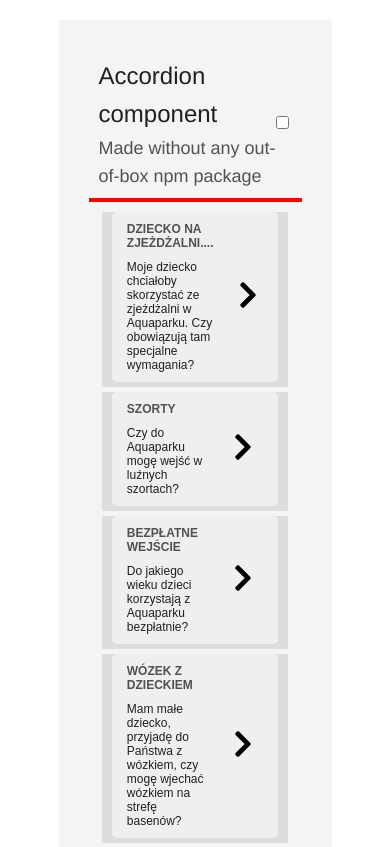
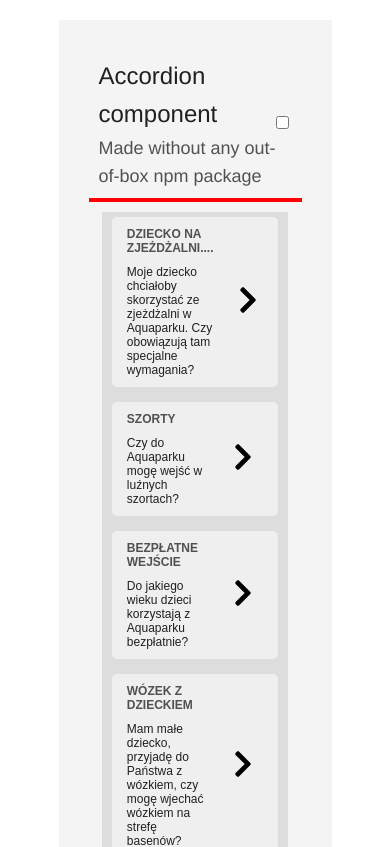
Before and after one commit to krzysztofplesniak/Accordion-React-project, a React (Create React App) app: page / in a window 390 px wide. Shown: the top 847 px of the page. Built offline with nearby package versions, Linux system fonts and the light colour scheme; data requests are answered from the project's data file.

Commit message:
Setting new varibales for: padding,margin and border in _base.scss

```diff
--- a/src/styles/base/_container.scss
+++ b/src/styles/base/_container.scss
@@ -3,7 +3,7 @@
     background-color: $off-white;
     width: 70%;
     max-width: 70rem;
-    margin: 20px auto;
+    margin: $m-pm auto;
     padding: $m-pm;
 
     &--accordion {
--- a/src/styles/base/_mediaqueries.scss
+++ b/src/styles/base/_mediaqueries.scss
@@ -2,7 +2,7 @@
     .container {
         width: 85%;
         max-width: 50rem;
-        margin: 10px auto;
+        margin: $xs-pm auto;
         padding: $xs-pm;
 
         &--accordion {
@@ -18,7 +18,7 @@
         }
 
         &__button {
-            padding: 10px 0px;
+            padding: $xs-pm 0px;
         }
         &__info-text {
             font-size: $xs-fs;
@@ -38,7 +38,7 @@
 
         &--accordion {
             width: 95%;
-            padding: 0 5px;
+            padding: 0 $min-pm;
         }
     }
 
--- a/src/styles/base/_variables.scss
+++ b/src/styles/base/_variables.scss
@@ -20,7 +20,11 @@ $dark-theme: $background-color2;
 // Fonts stack
 $font-stack: 'Helvetica', 'Roboto', 'Arial', sans-serif;
 
+// Border
+$min-border: 0.4rem;
+
 // Padding & Margin
+$min-pm: 0.5rem;
 $xs-pm: 1rem;
 $s-pm: 1.5rem;
 $m-pm: 2rem;
--- a/src/styles/components/_accordion.scss
+++ b/src/styles/components/_accordion.scss
@@ -3,6 +3,7 @@
 // B = base 'accordion'
 .accordion {
 	color: $off-white;
+	padding: $min-pm 0;
 
 	// E = element 'accordion__button'
 	&__button {
@@ -10,10 +11,10 @@
 		display: flex;
 		justify-content: space-between;
 		align-items: center;
-		margin: 5px 0;
+		margin-bottom: $min-pm;
 		padding: $xs-pm;
 		width: 100%;
-		border-radius: 5px;
+		border-radius: $min-pm;
 		border: none;
 		outline: none;
 		transition: background-color 0.2s ease-in-out;
@@ -35,7 +36,7 @@
         font-weight: $m-fw;
 		font-size: $m-fs;
         text-align: left;
-        margin-left: 15px;
+        margin-left: $s-pm;
     }
 
 	// E = element 'accordion__title'
@@ -43,7 +44,7 @@
 		font-weight: $l-fw;
 		font-size: $m-fs;
 		text-transform: uppercase;
-	    margin-bottom: 10px;
+	    margin-bottom: $xs-pm;
 	}
 
 	// E = element 'accordion__subtitle'
@@ -73,9 +74,9 @@
 	&__content {
 		width: 100%;
 		margin: 0 auto;
-		border-left: 4px solid red;
+		border-left: $min-border solid red;
 		background-color: $white;
-		border-radius: 5px;
+		border-radius: $min-pm;
 		overflow: hidden;
 		transition: max-height 0.15s ease-in-out;
 	}
--- a/src/styles/components/_header.scss
+++ b/src/styles/components/_header.scss
@@ -10,7 +10,7 @@
     padding: $s-pm;
     color: $black;
     height: 12vh;
-    border-bottom: 4px solid red;
+    border-bottom: $min-border solid red;
 
     // E = element 'header__title'
     &__title {
--- a/src/styles/styles.css
+++ b/src/styles/styles.css
@@ -24,7 +24,7 @@ body {
   background-color: #ddd;
   width: 70%;
   max-width: 70rem;
-  margin: 20px auto;
+  margin: 2rem auto;
   padding: 2rem;
 }
 
@@ -73,7 +73,7 @@ body {
   padding: 1.5rem;
   color: #202020;
   height: 12vh;
-  border-bottom: 4px solid red;
+  border-bottom: 0.4rem solid red;
 }
 
 .header__title {
@@ -136,6 +136,7 @@ body {
 
 .accordion {
   color: #ddd;
+  padding: 0.5rem 0;
 }
 
 .accordion__button {
@@ -149,10 +150,10 @@ body {
   -webkit-box-align: center;
       -ms-flex-align: center;
           align-items: center;
-  margin: 5px 0;
+  margin-bottom: 0.5rem;
   padding: 1rem;
   width: 100%;
-  border-radius: 5px;
+  border-radius: 0.5rem;
   border: none;
   outline: none;
   -webkit-transition: background-color 0.2s ease-in-out;
@@ -174,14 +175,14 @@ body {
   font-weight: 500;
   font-size: 1.8rem;
   text-align: left;
-  margin-left: 15px;
+  margin-left: 1.5rem;
 }
 
 .accordion--title {
   font-weight: 900;
   font-size: 1.8rem;
   text-transform: uppercase;
-  margin-bottom: 10px;
+  margin-bottom: 1rem;
 }
 
 .accordion--subtitle {
@@ -210,9 +211,9 @@ body {
 .accordion__content {
   width: 100%;
   margin: 0 auto;
-  border-left: 4px solid red;
+  border-left: 0.4rem solid red;
   background-color: #fff;
-  border-radius: 5px;
+  border-radius: 0.5rem;
   overflow: hidden;
   -webkit-transition: max-height 0.15s ease-in-out;
   transition: max-height 0.15s ease-in-out;
@@ -226,7 +227,7 @@ body {
   .container {
     width: 85%;
     max-width: 50rem;
-    margin: 10px auto;
+    margin: 1rem auto;
     padding: 1rem;
   }
   .container--accordion {
@@ -238,7 +239,7 @@ body {
     padding: 0;
   }
   .accordion__button {
-    padding: 10px 0px;
+    padding: 1rem 0px;
   }
   .accordion__info-text {
     font-size: 1.2rem;
@@ -257,7 +258,7 @@ body {
   }
   .container--accordion {
     width: 95%;
-    padding: 0 5px;
+    padding: 0 0.5rem;
   }
   .header {
     margin: 1rem;
```
Also changed, not shown: 1 other file (tests, documents, lock files or other folders).
